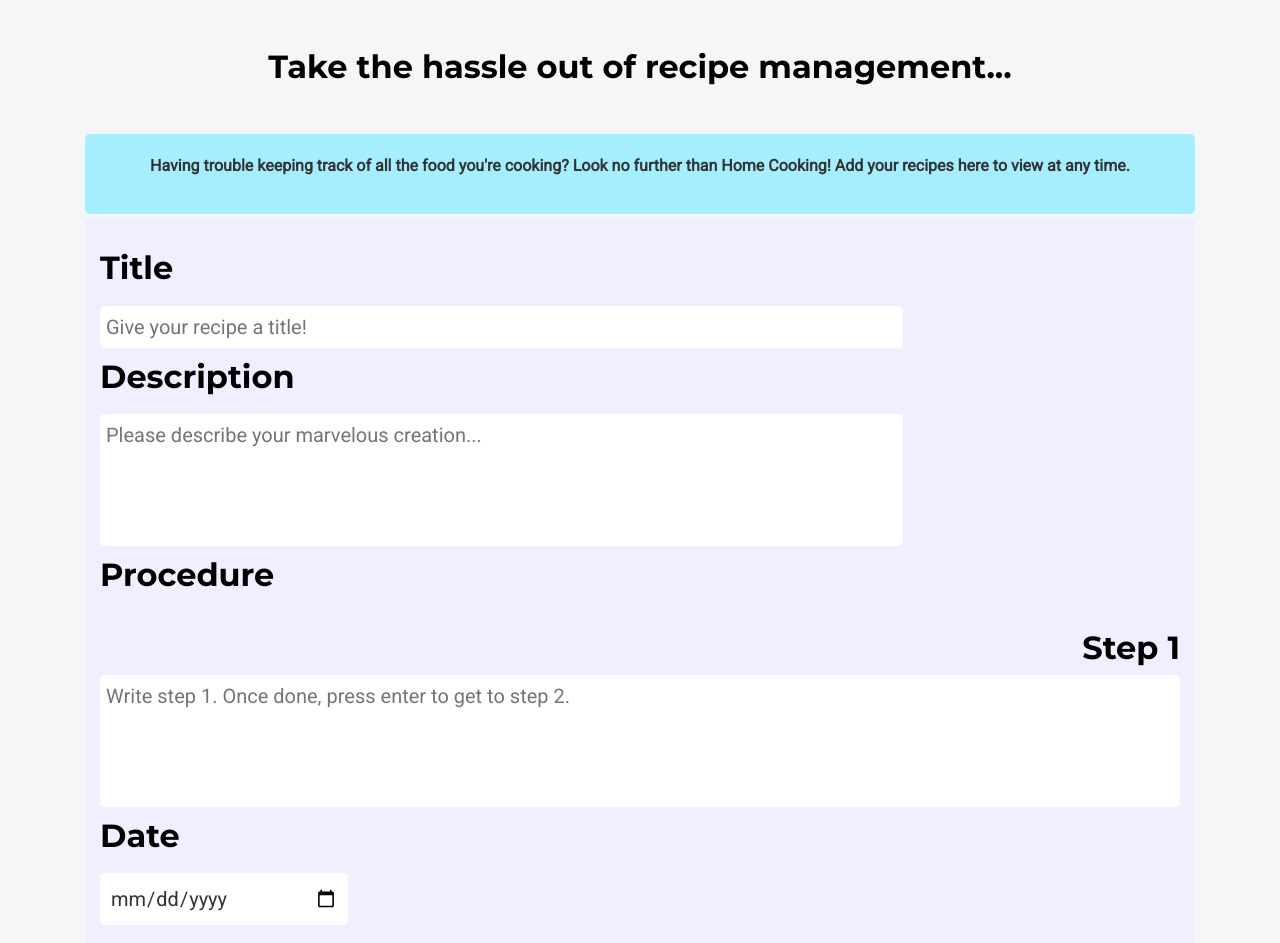
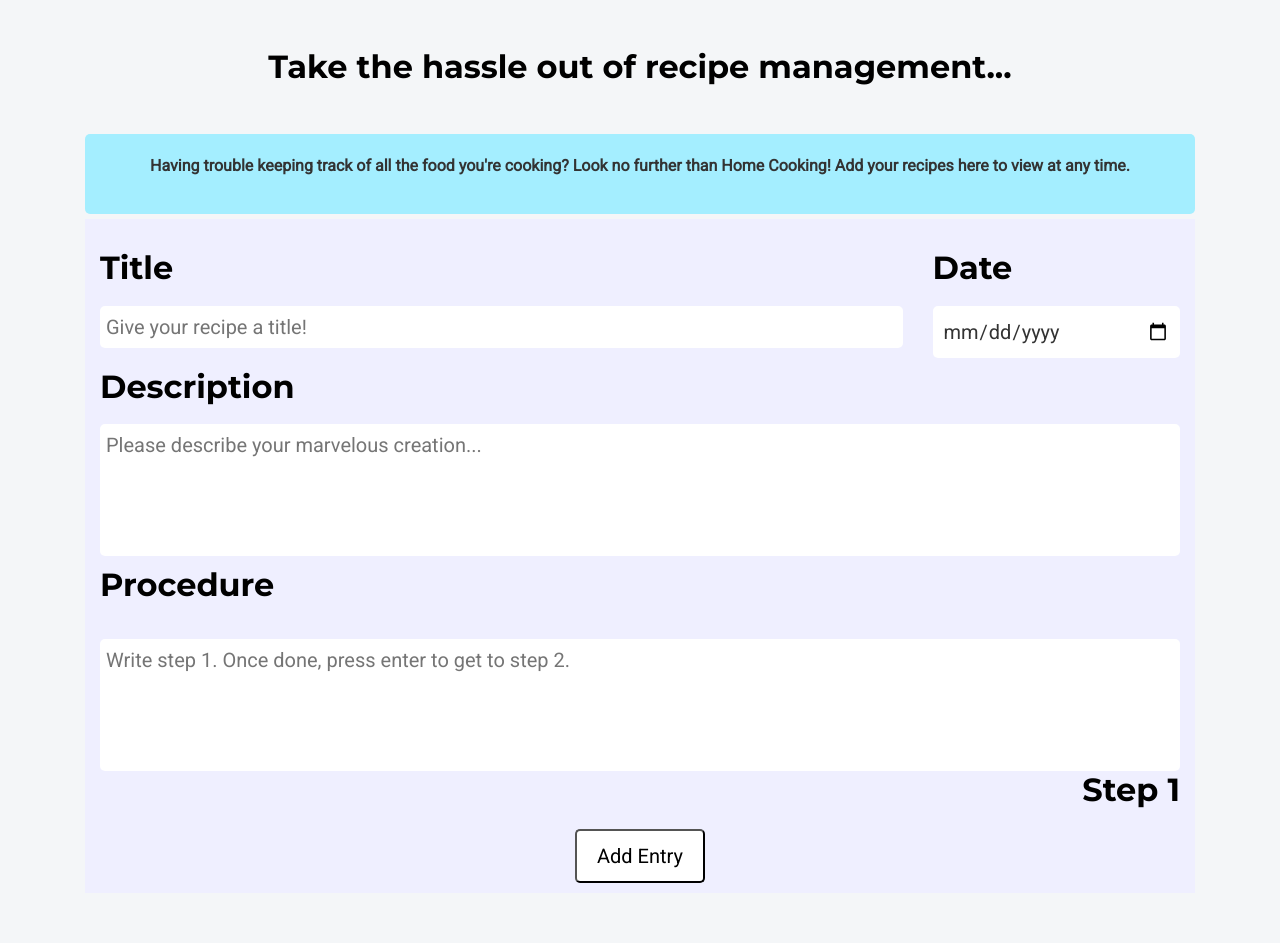
Before and after one commit to chamod-gamage/home-cooking, a React (Create React App) app: page / in a window 1280 px wide. Shown: the top 943 px of the page. After the commit the page ends 909 px from the top, so only its background shows below. Built offline with nearby package versions, Linux system fonts and the light colour scheme.

Commit message:
rearrange

```diff
--- a/public/index.html
+++ b/public/index.html
@@ -33,7 +33,7 @@
       work correctly both with client-side routing and a non-root public URL.
       Learn how to configure a non-root public URL by running `npm run build`.
     -->
-    <title>React App</title>
+    <title>Home Cooking - A Recipe Logbook</title>
   </head>
   <body>
     <noscript>You need to enable JavaScript to run this app.</noscript>
--- a/src/components/RecipeForm.js
+++ b/src/components/RecipeForm.js
@@ -38,7 +38,8 @@ const RecipeForm = (props) => {
 
   return (
     <form onSubmit={handleSubmit} style = {{backgroundColor: "#EFEFFF"}}>
-      {/* <div className="row"> */}
+      <div className = "col-12">
+        <div className="row">
 
 
           <div className="col-9">
@@ -53,7 +54,19 @@ const RecipeForm = (props) => {
             required
           />
           </div>
-        <div className="col-9">
+          <div class="col-3">
+          {SectionHead('Date')}
+            <input
+            type="date"
+            placeholder="date"
+            value={date}
+            onChange={e => setDate(e.target.value)}
+            required
+          />
+          </div>
+        </div>
+      </div>
+        <div className="col-12">
           {SectionHead('Description')}
           <textarea className="text_edit"
           name="textarea"
@@ -92,7 +105,7 @@ const RecipeForm = (props) => {
               })}
             </ol>
           {/* </div> */}
-          <div style = {{float: "right"}}><h2>Step {counter + 1}</h2></div>
+
           <textarea className="text_edit"
           name="textarea"
           rows="4"
@@ -115,18 +128,9 @@ const RecipeForm = (props) => {
         />
 
 
+        </div>
+        <div className = "col-12" style = {{textAlign: "right"}}><h2>Step {counter + 1}</h2></div>
 
-        </div>
-        <div class="col-3">
-        {SectionHead('Date')}
-          <input
-          type="date"
-          placeholder="date"
-          value={date}
-          onChange={e => setDate(e.target.value)}
-          required
-        />
-        </div>
       {/* </div> */}
 
       {props.button && <input type="submit"  value={props.button} />}
```
Lines whose indentation alone changed are shown as unchanged.
